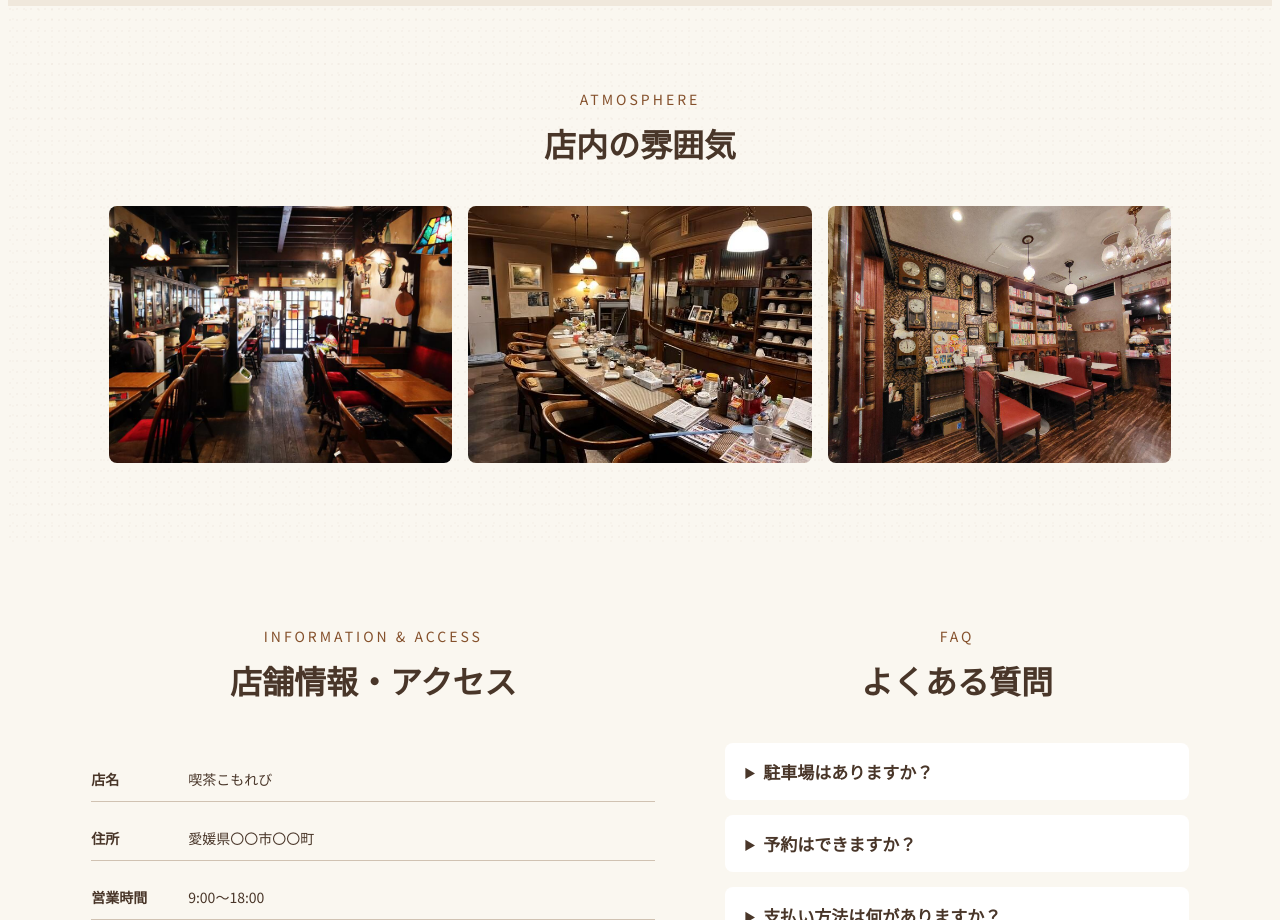
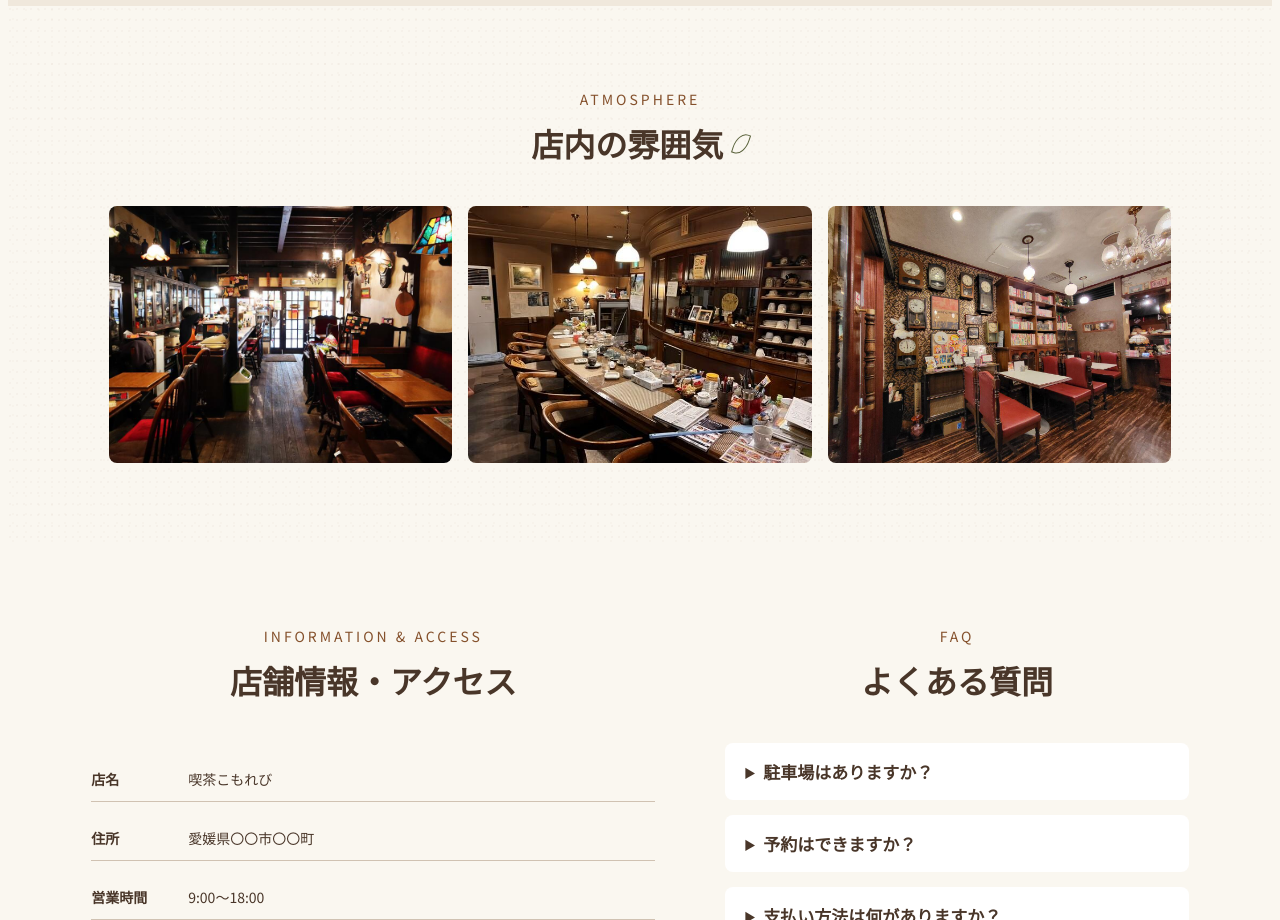
Before and after one commit to milkkarin/cafe-website, a plain HTML site: page index.html in a window 1280 px wide. Shown: the part 1860-2780 px from the top of the page. Drawn offline with Linux system fonts and the light colour scheme.

Commit message:
店内の雰囲気の見出しに葉っぱの飾りを追加

```diff
--- a/style.css
+++ b/style.css
@@ -936,3 +936,16 @@ nav a {
   border-radius: 0 55% 65% 0;
   transform: rotate(-7deg);
 }
+/* 「店内の雰囲気」に添える葉っぱ */
+.atmosphere h2::after {
+  content: "";
+  display: inline-block;
+  width: 0.45em;
+  height: 0.7em;
+  margin-left: 0.35em;
+  vertical-align: 0.05em;
+  box-sizing: border-box;
+  border: 1.5px solid #59613A;
+  border-radius: 75% 0 75% 0;
+  transform: rotate(18deg);
+}
```
